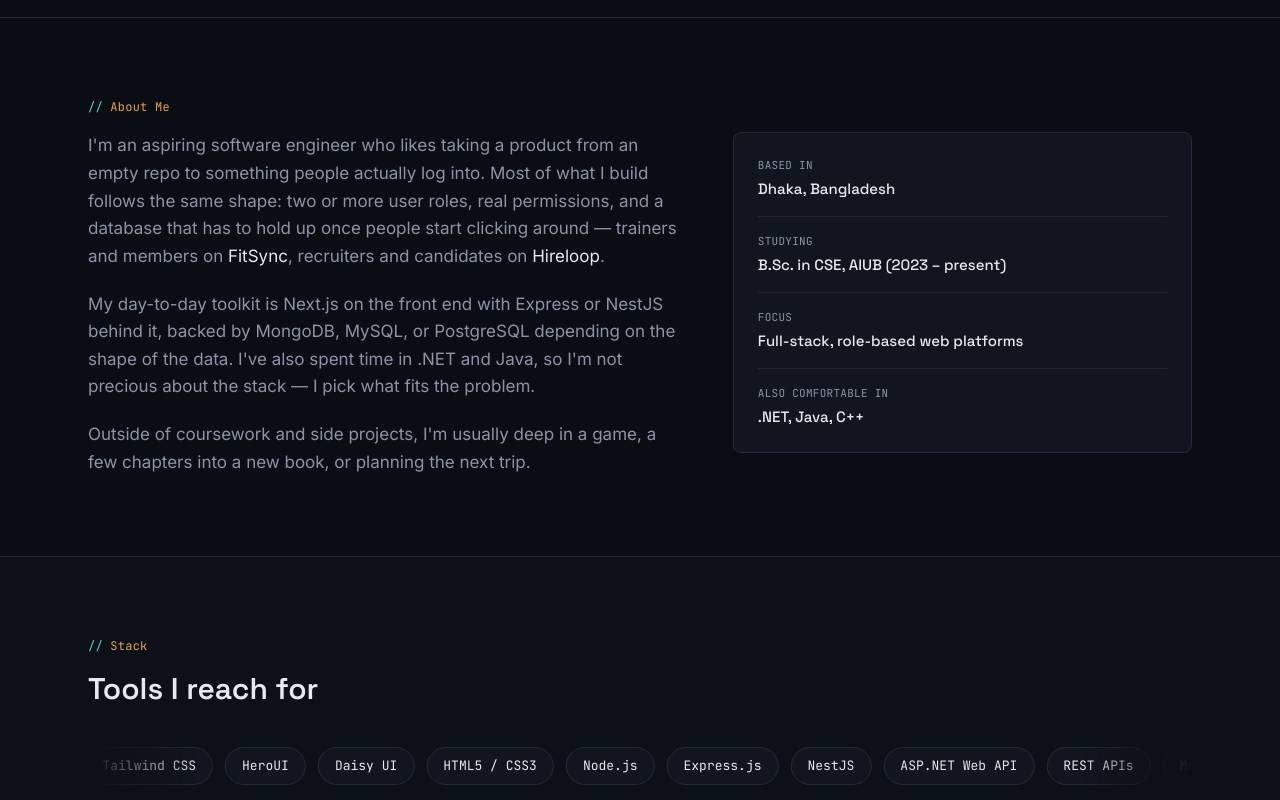
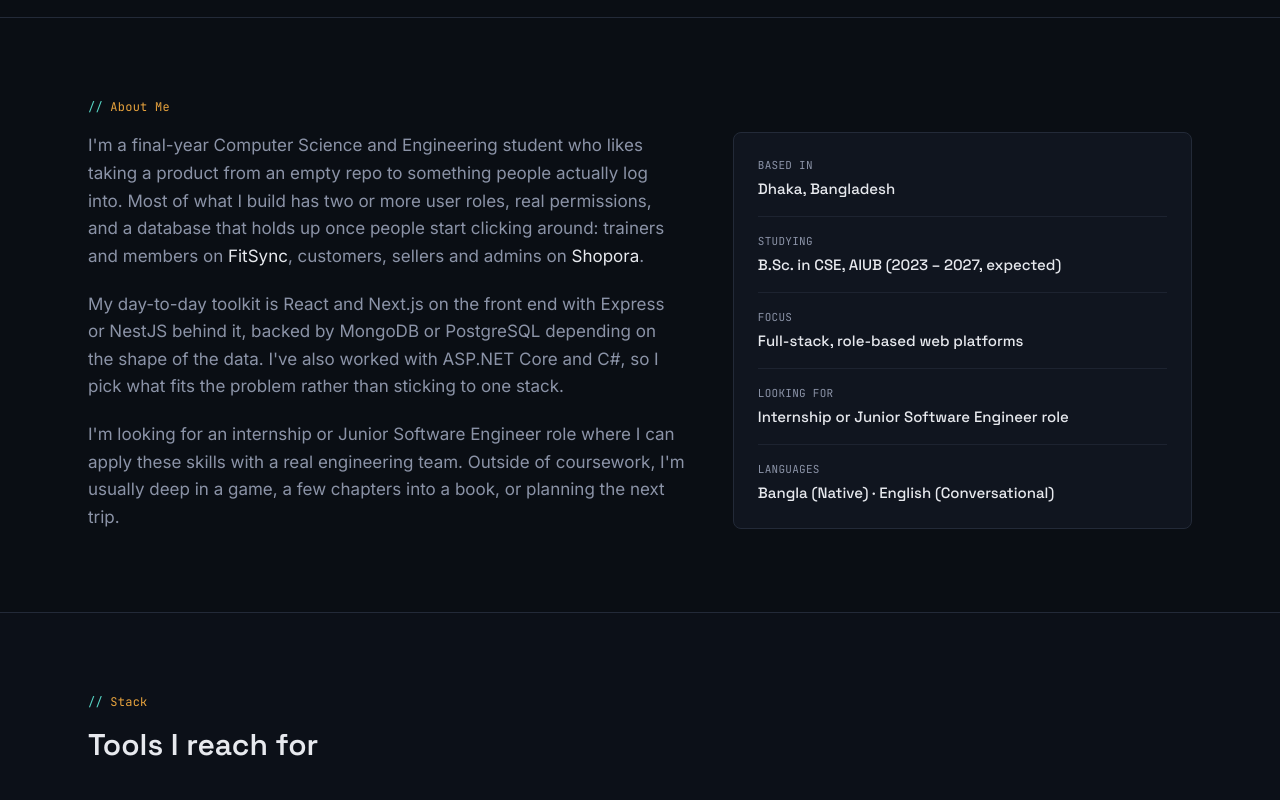
Before and after one commit to kallol-Dey229/Portfolio, a Next.js app: page / in a window 1280 px wide. Shown: the part 880-1680 px from the top of the page. Built offline with nearby package versions, Linux system fonts and the light colour scheme.

Commit message:
about and resume updated

```diff
--- a/components/About.tsx
+++ b/components/About.tsx
@@ -1,49 +1,55 @@
+import Reveal from "./Reveal";
+
 const facts = [
   { label: "Based in", value: "Dhaka, Bangladesh" },
-  { label: "Studying", value: "B.Sc. in CSE, AIUB (2023 – present)" },
+  { label: "Studying", value: "B.Sc. in CSE, AIUB (2023 – 2027, expected)" },
   { label: "Focus", value: "Full-stack, role-based web platforms" },
-  { label: "Also comfortable in", value: ".NET, Java, C++" },
+  { label: "Looking for", value: "Internship or Junior Software Engineer role" },
+  { label: "Languages", value: "Bangla (Native) · English (Conversational)" },
 ];
 
 export default function About() {
   return (
     <section id="about" className="border-b border-line">
       <div className="mx-auto max-w-6xl px-6 py-20">
+        <Reveal>
           <p className="eyebrow mb-4">About Me</p>
+        </Reveal>
         <div className="grid gap-12 md:grid-cols-[1.3fr_1fr]">
+          <Reveal>
             <div className="space-y-5 text-[17px] leading-relaxed text-muted">
               <p>
-              I&apos;m an aspiring software engineer who likes taking a product from an
-              empty repo to something people actually log into. Most of what I build
-              follows the same shape: two or more user roles, real permissions, and
-              a database that has to hold up once people start clicking around —
-              trainers and members on <span className="text-fog">FitSync</span>,
-              recruiters and candidates on <span className="text-fog">Hireloop</span>.
+                I&apos;m a final-year Computer Science and Engineering student who likes taking a
+                product from an empty repo to something people actually log into. Most of what I
+                build has two or more user roles, real permissions, and a database that holds up
+                once people start clicking around: trainers and members on{" "}
+                <span className="text-fog">FitSync</span>, customers, sellers and admins on{" "}
+                <span className="text-fog">Shopora</span>.
               </p>
               <p>
-              My day-to-day toolkit is Next.js on the front end with Express or NestJS
-              behind it, backed by MongoDB, MySQL, or PostgreSQL depending on the shape
-              of the data. I&apos;ve also spent time in .NET and Java, so I&apos;m not
-              precious about the stack — I pick what fits the problem.
+                My day-to-day toolkit is React and Next.js on the front end with Express or NestJS
+                behind it, backed by MongoDB or PostgreSQL depending on the shape of the data.
+                I&apos;ve also worked with ASP.NET Core and C#, so I pick what fits the problem
+                rather than sticking to one stack.
               </p>
               <p>
-              Outside of coursework and side projects, I&apos;m usually deep in a game,
-              a few chapters into a new book, or planning the next trip.
+                I&apos;m looking for an internship or Junior Software Engineer role where I can
+                apply these skills with a real engineering team. Outside of coursework, I&apos;m
+                usually deep in a game, a few chapters into a book, or planning the next trip.
               </p>
             </div>
+          </Reveal>
 
+          <Reveal delay={150}>
             <dl className="grid grid-cols-1 gap-4 self-start rounded-lg border border-line bg-surface p-6 sm:grid-cols-2 md:grid-cols-1">
               {facts.map((f) => (
                 <div key={f.label} className="border-b border-line/70 pb-4 last:border-0 last:pb-0">
-                <dt className="font-mono text-[11px] uppercase tracking-wide text-muted">
-                  {f.label}
-                </dt>
-                <dd className="mt-1 font-display text-[15px] font-medium text-fog">
-                  {f.value}
-                </dd>
+                  <dt className="font-mono text-[11px] uppercase tracking-wide text-muted">{f.label}</dt>
+                  <dd className="mt-1 font-display text-[15px] font-medium text-fog">{f.value}</dd>
                 </div>
               ))}
             </dl>
+          </Reveal>
         </div>
       </div>
     </section>
--- a/components/Education.tsx
+++ b/components/Education.tsx
@@ -1,6 +1,14 @@
+import Reveal from "./Reveal";
+
 const timeline = [
   {
-    period: "2023 — Present",
+    period: "2026",
+    title: "Complete Web Development Course",
+    org: "Programming Hero",
+    detail: "Certification",
+  },
+  {
+    period: "2023 — 2027 (Expected)",
     title: "B.Sc. in Computer Science and Engineering",
     org: "American International University-Bangladesh (AIUB)",
     detail: "CGPA 3.67",
@@ -23,29 +31,29 @@ export default function Education() {
   return (
     <section id="education" className="border-b border-line bg-surface/40">
       <div className="mx-auto max-w-6xl px-6 py-20">
+        <Reveal>
           <p className="eyebrow mb-4">Education</p>
           <h2 className="font-display text-2xl font-semibold text-fog sm:text-3xl">
-          Where it started
+            Education &amp; certifications
           </h2>
+        </Reveal>
 
-        <div className="mt-10 space-y-0">
+        <div className="mt-10">
           {timeline.map((t, i) => (
-            <div key={t.title} className="relative flex gap-6 pb-10 last:pb-0">
+            <Reveal key={t.title} delay={i * 100}>
+              <div className="relative flex gap-6 pb-10 last:pb-0">
                 <div className="flex flex-col items-center">
                   <span className="mt-1.5 h-2.5 w-2.5 shrink-0 rounded-full border-2 border-amber bg-ink" />
-                {i !== timeline.length - 1 && (
-                  <span className="mt-1 w-px flex-1 bg-line" />
-                )}
+                  {i !== timeline.length - 1 && <span className="mt-1 w-px flex-1 bg-line" />}
                 </div>
                 <div className="-mt-0.5">
                   <span className="font-mono text-[12px] text-muted">{t.period}</span>
-                <h3 className="mt-1 font-display text-lg font-medium text-fog">
-                  {t.title}
-                </h3>
+                  <h3 className="mt-1 font-display text-lg font-medium text-fog">{t.title}</h3>
                   <p className="text-sm text-muted">{t.org}</p>
                   <p className="mt-0.5 font-mono text-xs text-teal">{t.detail}</p>
                 </div>
               </div>
+            </Reveal>
           ))}
         </div>
       </div>
--- a/components/Hero.tsx
+++ b/components/Hero.tsx
@@ -18,9 +18,8 @@ export default function Hero() {
             from schema to UI.
           </h1>
           <p className="mt-6 max-w-xl text-[17px] leading-relaxed text-muted">
-            Full-stack software engineer in Dhaka, Bangladesh. I design and ship production-style
-            platforms (dashboards, marketplaces, payment flows) across the JavaScript/TypeScript
-            ecosystem, .NET, and Java.
+            Final-year CSE student in Dhaka, Bangladesh. I build full-stack web applications with
+  React, Next.js, TypeScript, NestJS, PostgreSQL and MongoDB, from schema design to polished UI.
           </p>
 
           <div className="mt-9 flex flex-wrap items-center gap-4">
--- a/data/projects.ts
+++ b/data/projects.ts
@@ -21,7 +21,7 @@ export const projects: Project[] = [
       "E-commerce storefront with AI-powered product recommendations and a clean, responsive shopping flow.",
       "Wishlist, cart, categories, deals, and order tracking built into the experience.",
     ],
-    tech: ["Next.js", "Tailwind CSS", "Express", "MongoDB"],
+    tech: ["Next.js", "Tailwind CSS", "Express", "PostgreSQL(Supabase)","Prisma"],
     image: "/images/shopora.jpg",
     live: "https://shopora-ashen.vercel.app",
     github: "https://github.com/mdmonimul95-crypto/Shopora",
```
Also changed, not shown: 1 other file (tests, documents, lock files or other folders). Lines whose indentation alone changed are shown as unchanged.
